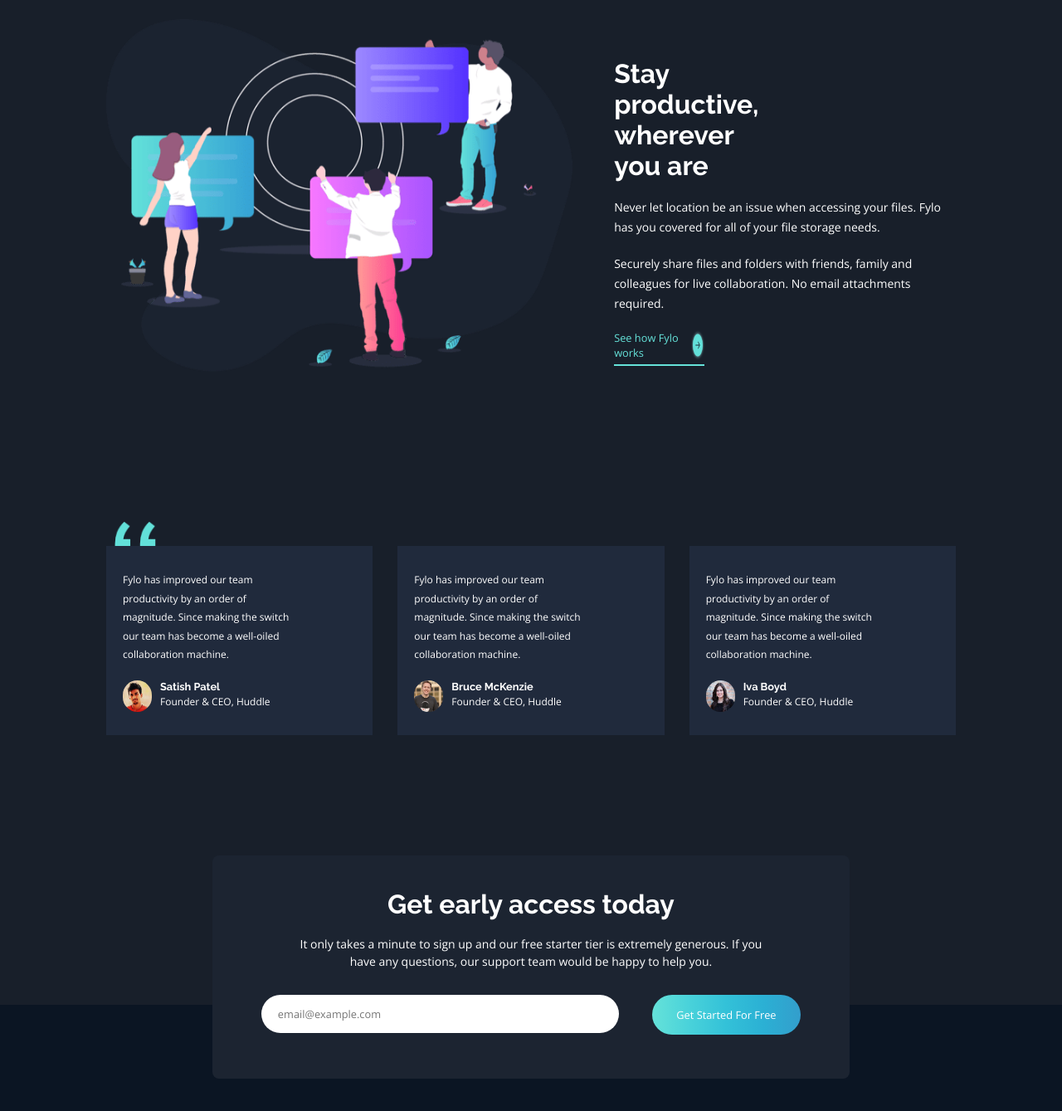
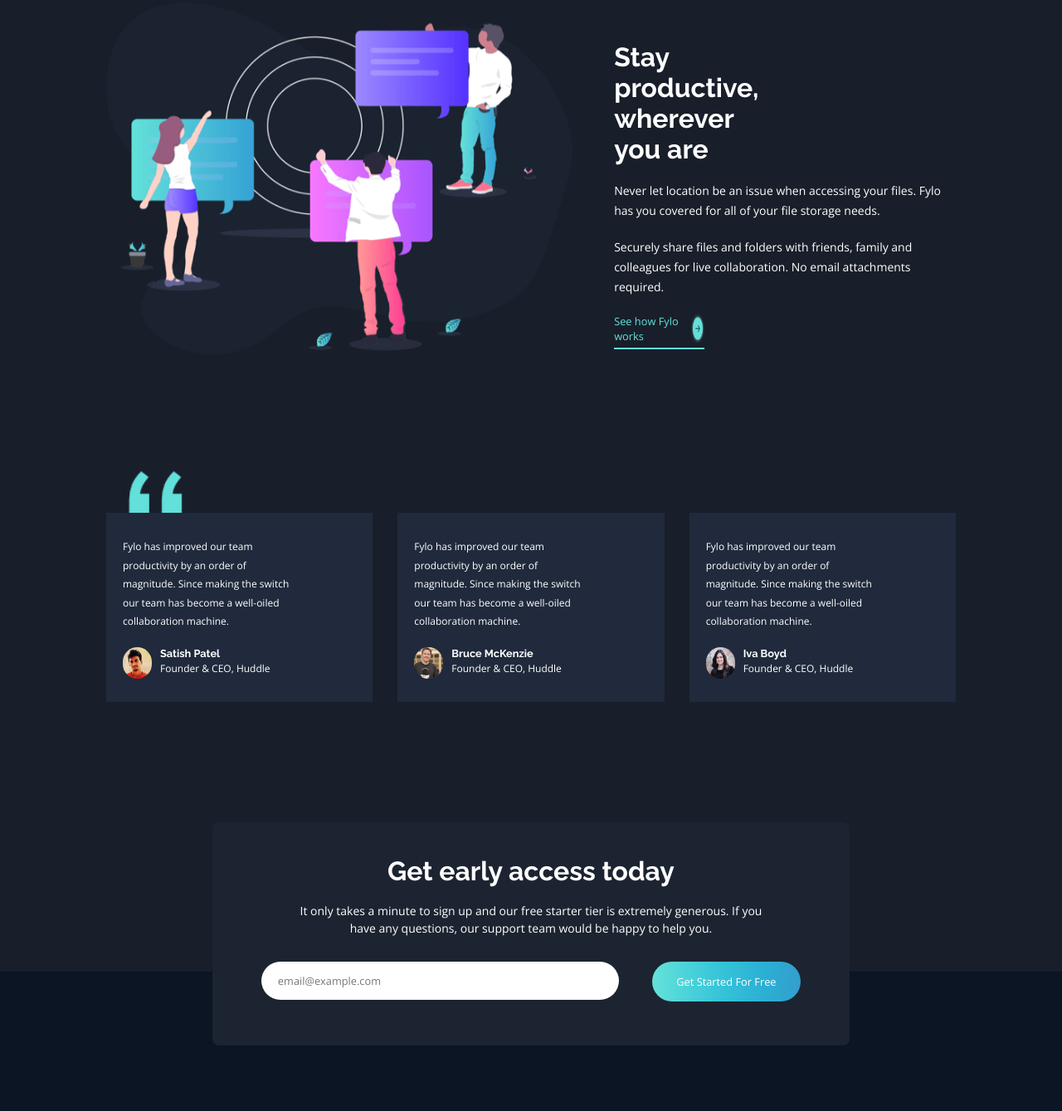
Before and after one commit to Osauyi/fylo-dark-theme-landing-page-master--33, a plain HTML site: page index.html in a window 1280 px wide. Shown: the part 1794-3133 px from the top of the page at 83% size. Drawn offline with nearby package versions, Linux system fonts and the light colour scheme.

Commit message:
fixed quote

```diff
--- a/styles.css
+++ b/styles.css
@@ -492,7 +492,7 @@ footer {
   .Third-section {
     display: flex;
     gap: 50px;
-    padding: 80px 10% 70px;
+    padding: 60px 10% 50px;
   }
 
 
@@ -520,8 +520,8 @@ footer {
     display: flex;
     gap: 30px;
     padding: 140px 10% 300px;
-    background-size: 50px;
-    background-position: 138px 110px;
+    background-size: 65px;
+    background-position: 155px 89px;
 
   }
 
```
